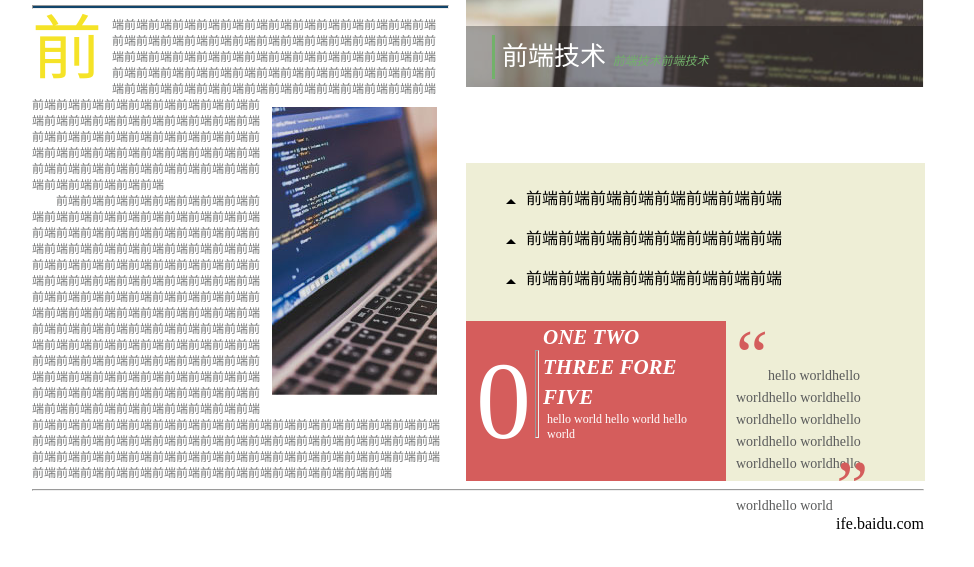
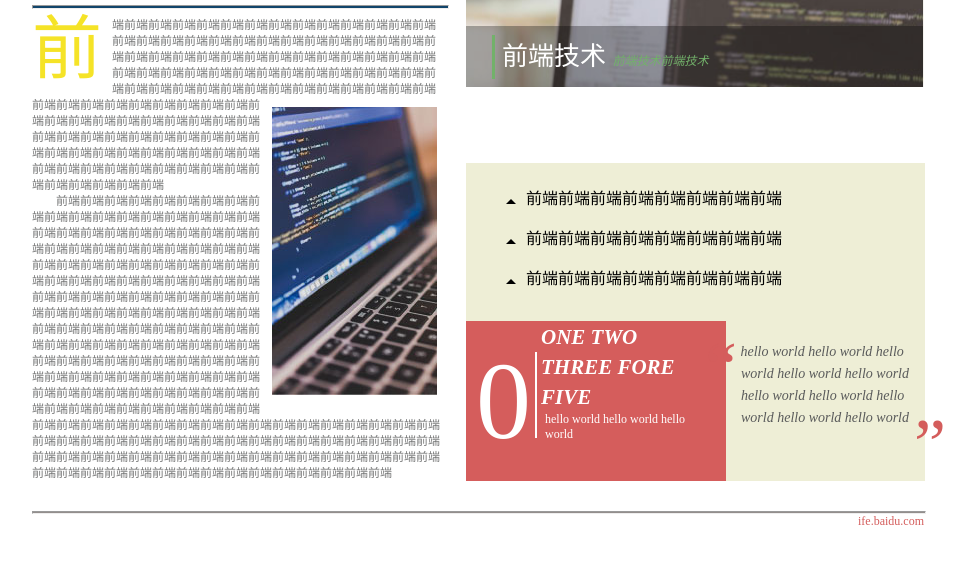
Before and after one commit to hnsxxscyx/-2016-, a plain HTML site: page 普通/task6_模拟报纸/6.html in a window 1280 px wide. Shown: the part 783-1350 px from the top of the page, without its empty margins (162-1136 px from the left). Drawn offline with Linux system fonts and the light colour scheme.

Commit message:
finish task6

```diff
--- a/普通/task6_模拟报纸/6.html
+++ b/普通/task6_模拟报纸/6.html
@@ -90,7 +90,8 @@
 				</div>
 				<div>
 					<p>
-						<span>“</span>hello worldhello worldhello worldhello worldhello worldhello worldhello worldhello worldhello worldhello worldhello world <span>”</span>
+						<span class="inline_box">“</span>
+						hello world hello world hello world hello world hello world hello world hello world hello world hello world hello world <span>”</span>
 					</p>
 				</div>
 			</div>
--- a/普通/task6_模拟报纸/6base.css
+++ b/普通/task6_模拟报纸/6base.css
@@ -209,4 +209,11 @@ section{
 
 footer>p{
 	float: right;
+	margin: 0;
 }
+footer>hr{
+	width: 892px;
+	height: 1px;
+	margin: 0;
+	margin-top: 30px;
+}
--- a/普通/task6_模拟报纸/6font.css
+++ b/普通/task6_模拟报纸/6font.css
@@ -183,6 +183,11 @@ header>hr{
 	list-style: none;
 	line-height: 40px;
 }
+#list hr{
+	color:#fff;
+	background: #fff;
+	border: none;
+}
 .triangle{
 	width:0;
 	height:0;
@@ -217,11 +222,35 @@ header>hr{
 #list>div:last-of-type>p{
 	font-size: 14px;
 	color: #5a5b5b;
+	font-style: italic;
 	font-family: 黑体;
 	line-height: 22px;
+	margin: 0 15px 0;
+	padding: 0;
+
 }
 #list>div:last-of-type>p>span{
+	font-style: normal;
 	font-size:72px;
 	color: #d45d5c;
 	font-family: "黑体";
+	position: relative;
+	right: 36px;
+	top: 36px;
+	margin: 0 -36px 0 0 ;
+	vertical-align: center;
 }
+#list>div:last-of-type>p>span:last-of-type{
+	right: 0px;
+	top: 26px;
+	float: right;
+}
+footer>p{
+	font-size: 12px;
+	color: #d45d5c;
+	font-family: 黑体;
+}
+footer>hr{
+	color: #938e8c;
+	background: #938e8c;
+}
```
